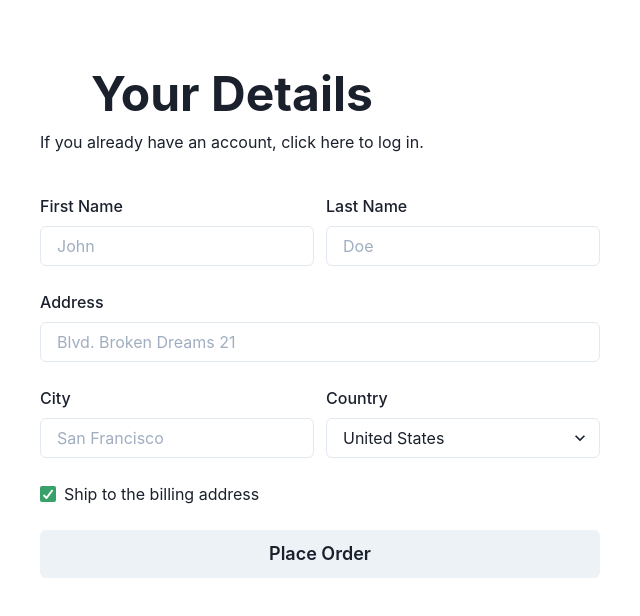
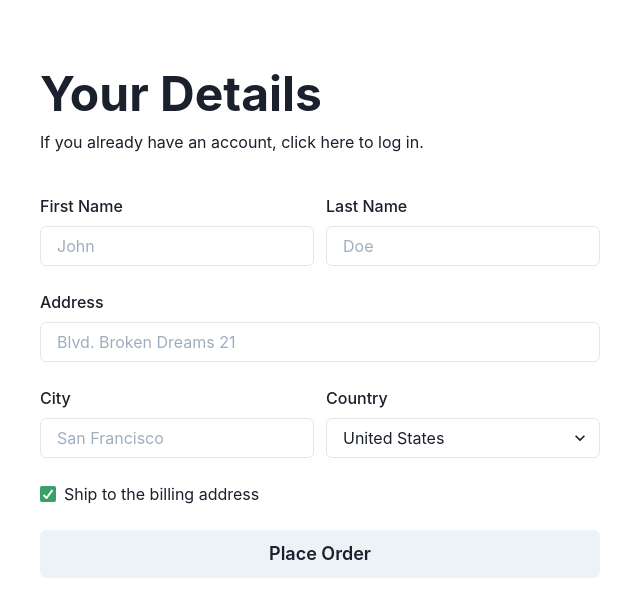
Before and after one commit to mfbaltaza/ChakraCheckout, a Next.js app: page / in a window 1280 px wide. Shown: the top 616 px of the page, without its empty margins (0-640 px from the left). Built offline with nearby package versions, Linux system fonts and the light colour scheme.

Commit message:
Add comments and fix heading alignment over the details section

```diff
--- a/components/Details.tsx
+++ b/components/Details.tsx
@@ -3,12 +3,16 @@ import { FormControl, FormLabel, Input, Select, Checkbox, Button, VStack, Headin
 
 const Details: NextPage = () => {
   return (
+    // We use VStack to stack components vertically
     <VStack w="full" h="full" p={10} spacing={10} alignItems="flex-start">
-      <VStack spacing={3}>
+      {/* Here we nest a VSTack to change spacing specificalyl between heading and text */}
+      <VStack spacing={3} alignItems="flex-start">
         <Heading size="2xl">Your Details</Heading>
         <Text>If you already have an account, click here to log in.</Text>
       </VStack>
+      {/* We use SimpleGrid to implement Grid with Chakra */}
       <SimpleGrid columns={2} columnGap={3} rowGap={6} w="full">
+        {/* And with GridItem we can start positioning elements within the Grid */}
         <GridItem colSpan={1}>
           <FormLabel>First Name</FormLabel>
           <Input placeholder="John" />
```
